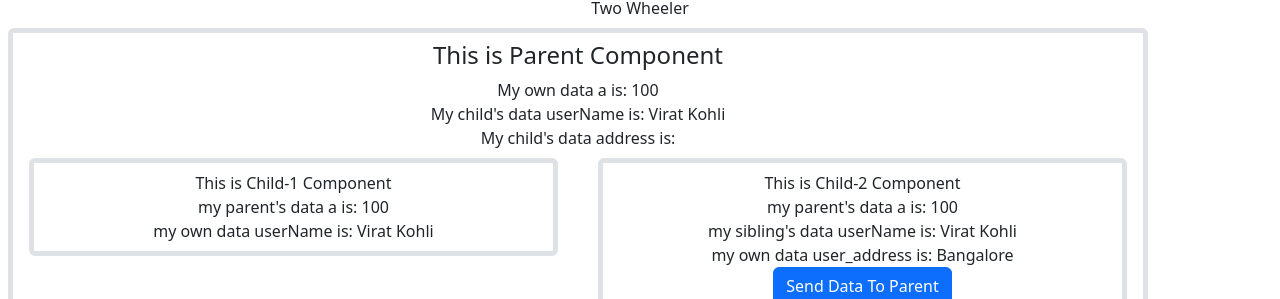
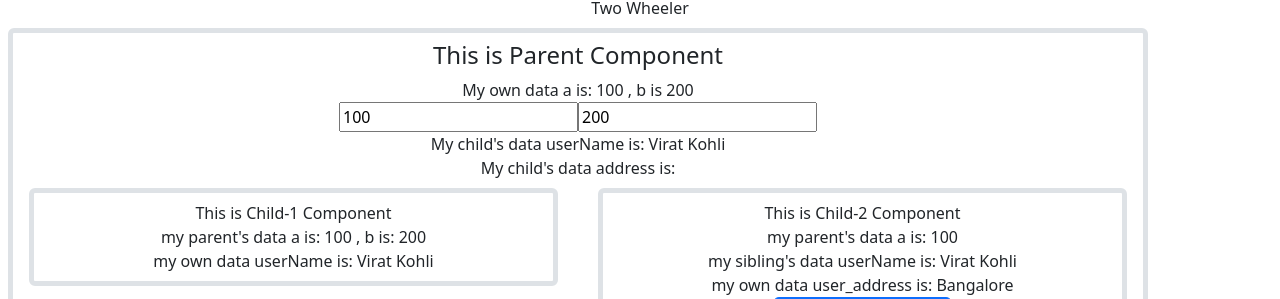
Before and after one commit to sanjaysamantra1/angular_project_may_2025, an Angular app: page / in a window 1280 px wide. Shown: the part 1656-1955 px from the top of the page. Built offline with nearby package versions, Linux system fonts and the light colour scheme.

Commit message:
lifecycle

```diff
--- a/src/app/components/child1/child1.component.html
+++ b/src/app/components/child1/child1.component.html
@@ -1,5 +1,5 @@
 <div class="border border-5 rounded rounded-2 p-2 m-2 text-center">
   <div>This is Child-1 Component</div>
-  <div>my parent's data a is: {{a}}</div>
+  <div>my parent's data a is: {{a}} , b is: {{b}}</div>
   <div>my own data userName is: {{userName}}</div>
 </div>
--- a/src/app/components/child1/child1.component.ts
+++ b/src/app/components/child1/child1.component.ts
@@ -5,9 +5,24 @@ import { Component } from '@angular/core';
   imports: [],
   templateUrl: './child1.component.html',
   styleUrl: './child1.component.css',
-  inputs: ['a']
+  inputs: ['a','b']
 })
 export class Child1Component {
   a: any;
+  b: any;
   userName: string = 'Virat Kohli';
+
+  constructor() {
+    console.log("Child constructor")
+  }
+  ngOnChanges(changes:any) {
+    console.log('Child ngOnChanges');
+    console.log(changes);
+  }
+  ngOnInit() {
+    console.log('Child ngOnInit');
+  }
+  ngDoCheck() {
+    console.log('Child ngDoCheck');
+  }
 }
--- a/src/app/components/parent/parent.component.html
+++ b/src/app/components/parent/parent.component.html
@@ -1,12 +1,16 @@
 <div class="border border-5 rounded rounded-2 p-2 m-2 container text-center">
   <h4>This is Parent Component</h4>
-  <div>My own data a is: {{a}}</div>
+  <div>My own data a is: {{a}} , b is {{b}}</div>
+  <div>
+    <input type="number" [(ngModel)]="a" />
+    <input type="number" [(ngModel)]="b" />
+  </div>
   <div>My child's data userName is: {{child1.userName}}</div>
   <div>My child's data address is: {{address_parent}}</div>
 
   <div class="row">
     <div class="col-sm-6">
-      <app-child1 [a]="a" #child1></app-child1>
+      <app-child1 [a]="a" [b]="b" #child1></app-child1>
     </div>
     <div class="col-sm-6">
       <app-child2 [child2_a]="a"
--- a/src/app/components/parent/parent.component.ts
+++ b/src/app/components/parent/parent.component.ts
@@ -1,21 +1,54 @@
-import { Component } from '@angular/core';
+import { Component, DoCheck, OnChanges, OnInit } from '@angular/core';
 import { Child1Component } from '../child1/child1.component';
 import { Child2Component } from '../child2/child2.component';
+import { FormsModule } from '@angular/forms';
 
 @Component({
   selector: 'app-parent',
   imports: [
+    FormsModule,
     Child1Component,
     Child2Component
   ],
   templateUrl: './parent.component.html',
   styleUrl: './parent.component.css'
 })
-export class ParentComponent {
-  a: number = 100;
+export class ParentComponent  {
+  a: number;
+  b: number;
 
   address_parent: string = '';
   receiveDataFromChild(addressFromChild: string) {
     this.address_parent = addressFromChild;
   }
+
+  constructor() {
+    this.a = 100;
+    this.b = 200;
+    console.log("Parent constructor")
+  }
+  // ngOnChanges() {
+  //   console.log('Parent ngOnChanges');
+  // }
+  // ngOnInit() {
+  //   console.log('Parent ngOnInit');
+  // }
+  // ngDoCheck() {
+  //   console.log('Parent ngDoCheck');
+  // }
+  // ngAfterContentInit() {
+  //   console.log('Parent ngAfterContentInit');
+  // }
+  // ngAfterContentChecked() {
+  //   console.log('Parent ngAfterContentChecked')
+  // }
+  // ngAfterViewInit() {
+  //   console.log('Parent ngAfterViewInit');
+  // }
+  // ngAfterViewChecked() {
+  //   console.log('Parent ngAfterViewChecked');
+  // }
+  // ngOnDestroy() {
+  //   console.log('Parent ngOnDestory');
+  // }
 }
```
